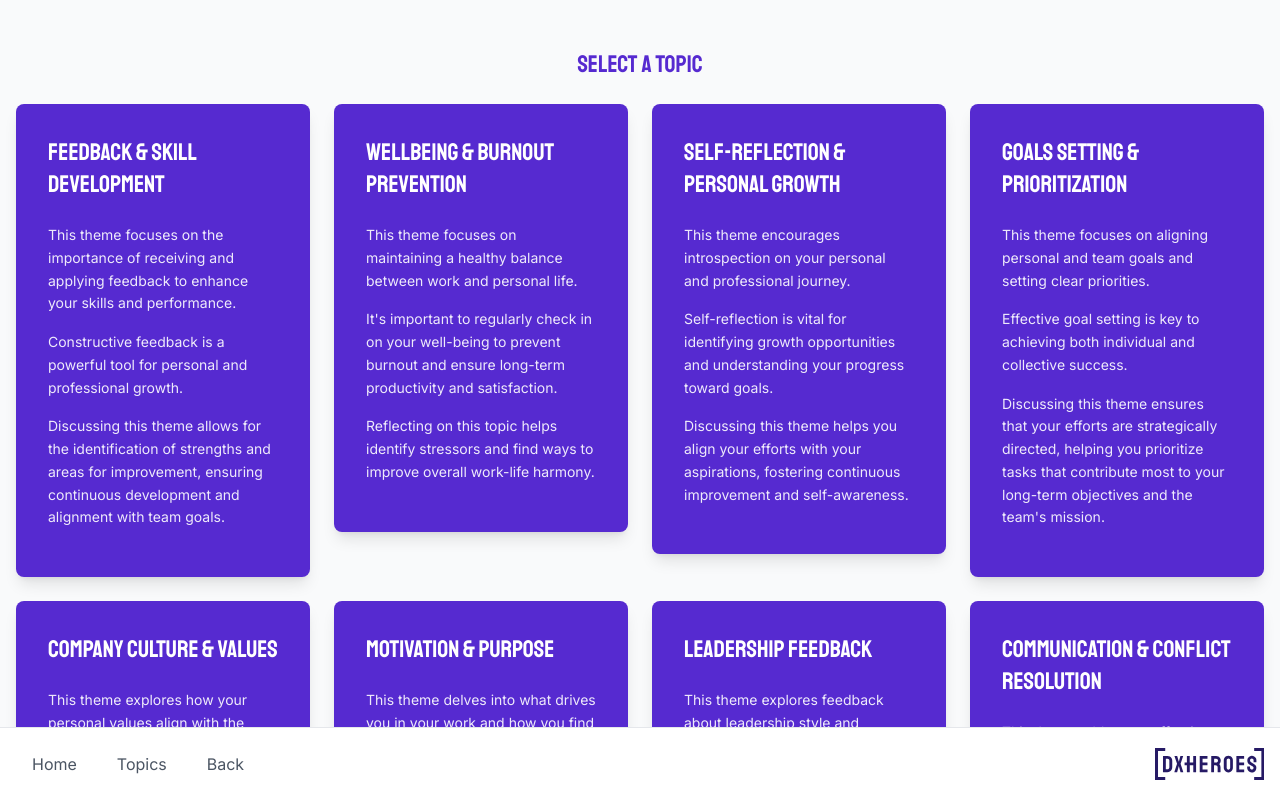
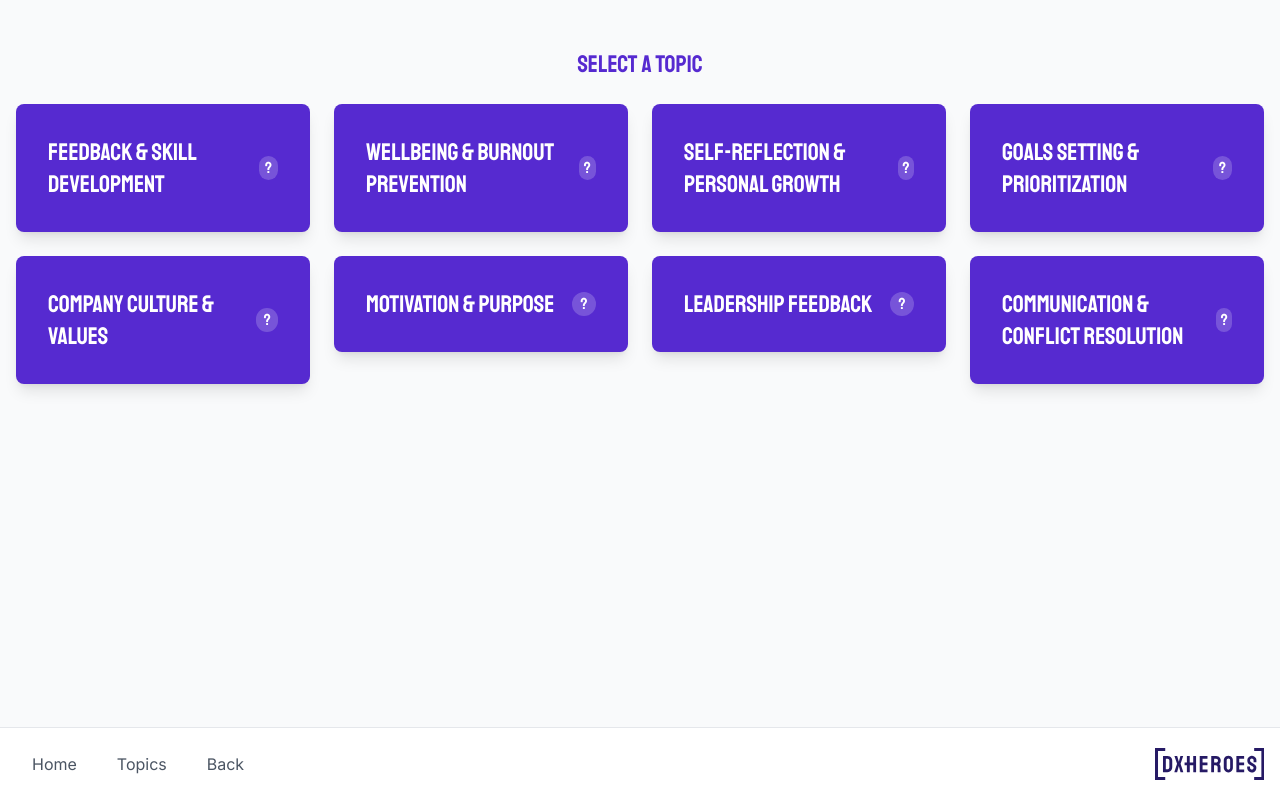
Before and after one commit to DXHeroes/1on1-cards, a Next.js app: page /topics in a window 1280 px wide. Shown: the top 798 px of the page. Built offline with nearby package versions, Linux system fonts and the light colour scheme.

Commit message:
feat: topic help hover

```diff
--- a/src/app/topics/page.tsx
+++ b/src/app/topics/page.tsx
@@ -3,9 +3,11 @@
 import { useRouter } from 'next/navigation';
 import Navigation from '../components/Navigation';
 import { topics } from '../constants/topics';
+import { useState } from 'react';
 
 export default function Topics() {
   const router = useRouter();
+  const [hoveredTopic, setHoveredTopic] = useState<string | null>(null);
 
   return (
     <div className="min-h-screen bg-gray-50">
@@ -13,23 +15,40 @@ export default function Topics() {
         <h1 className="text-xl sm:text-2xl font-staatliches mb-6 text-center">Select a Topic</h1>
         <div className="grid grid-cols-1 sm:grid-cols-2 lg:grid-cols-4 gap-4 sm:gap-6">
           {Object.entries(topics).map(([id, topic]) => (
-            <button
-              key={id}
-              type="button"
-              onClick={() => router.push(`/topics/${id}`)}
-              className="bg-purple text-white p-6 sm:p-8 rounded-lg shadow-lg hover:shadow-xl transition-all hover:scale-[1.02] text-left aspect-square flex flex-col"
-            >
-              <h2 className="text-xl sm:text-2xl font-staatliches mb-4 sm:mb-6">{topic.title}</h2>
-              <div className="space-y-4 sm:space-y-6 text-base sm:text-sm font-inter">
-                <p className="text-white/90 leading-relaxed">
-                  {topic.description.map((paragraph, index) => (
-                    <p key={index} className="pb-4">
+            <div key={id} className="relative">
+              <button
+                type="button"
+                onClick={() => router.push(`/topics/${id}`)}
+                className="w-full bg-purple text-white p-6 sm:p-8 rounded-lg shadow-lg hover:shadow-xl transition-all hover:scale-[1.02] text-left flex items-center justify-between"
+              >
+                <h2 className="text-xl sm:text-2xl font-staatliches">{topic.title}</h2>
+                <button
+                  type="button"
+                  className="w-6 h-6 rounded-full bg-white/20 flex items-center justify-center hover:bg-white/30 focus:outline-none focus:ring-2 focus:ring-offset-2 focus:ring-white/40 transition-colors"
+                  onClick={(e) => {
+                    e.stopPropagation();
+                    setHoveredTopic(hoveredTopic === id ? null : id);
+                  }}
+                  onMouseEnter={() => setHoveredTopic(id)}
+                  onMouseLeave={() => setHoveredTopic(null)}
+                >
+                  <span className="text-white">?</span>
+                </button>
+              </button>
+              <div className={`absolute z-10 w-72 p-4 bg-white rounded-lg shadow-xl top-full mt-2 right-0 text-left border-4 border-electric-violet transition-all duration-200 origin-top-right ${
+                hoveredTopic === id
+                  ? 'opacity-100 scale-100'
+                  : 'opacity-0 scale-95 pointer-events-none'
+              }`}>
+                <div className="space-y-2">
+                  {topic.description.map((paragraph) => (
+                    <p key={`${id}-desc-${paragraph.slice(0, 20)}`} className="text-md text-gray-700">
                       {paragraph}
                     </p>
                   ))}
-                </p>
+                </div>
               </div>
-            </button>
+            </div>
           ))}
         </div>
       </div>
```
